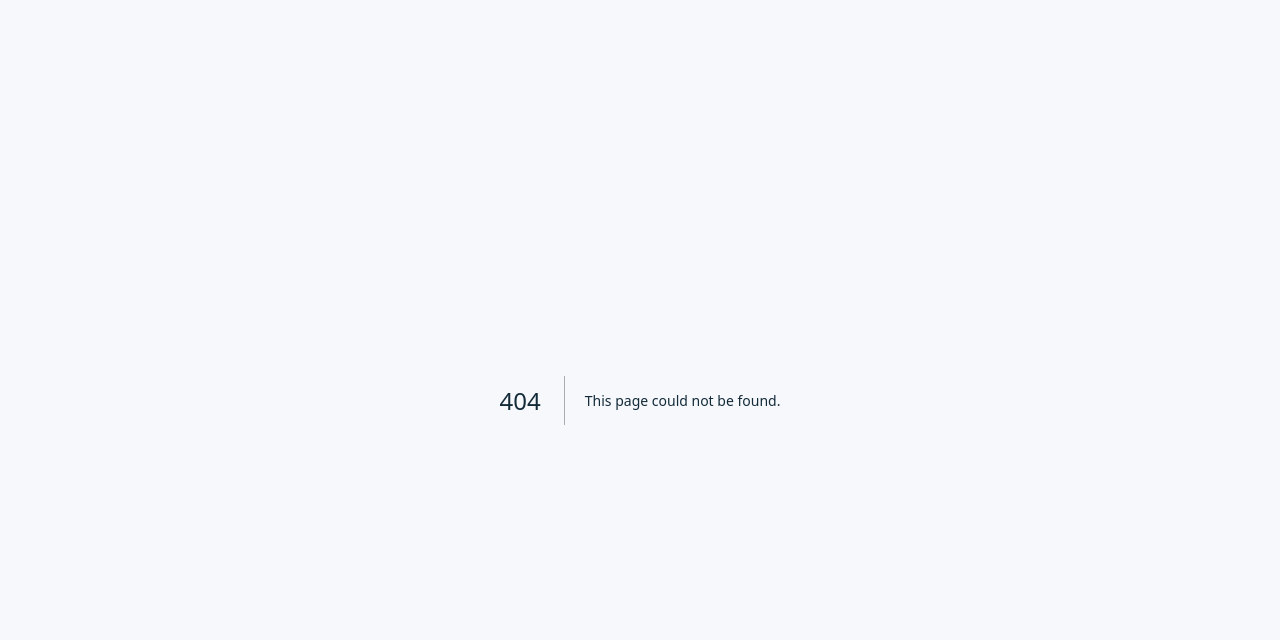
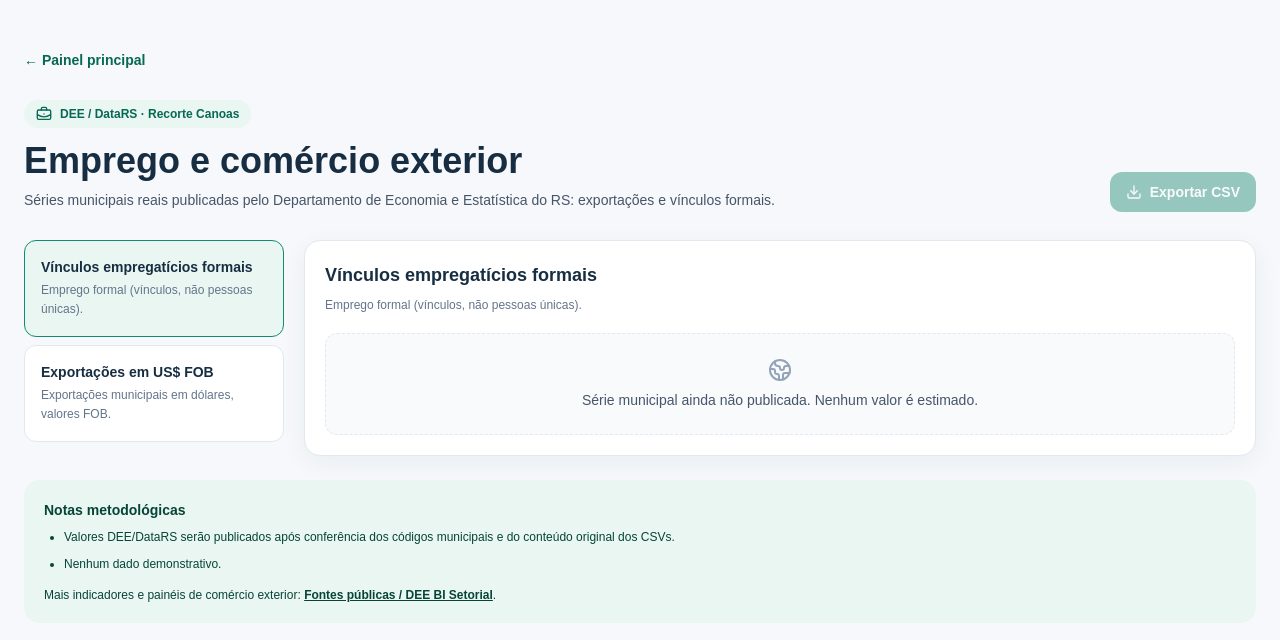
Before and after one commit to marcianolima/webgis-empreender-canoas, a Next.js app: page /trabalho in a window 1280 px wide. Before the commit this address had no page. Shown: the top 640 px of the page. Built offline with nearby package versions, Linux system fonts and the light colour scheme.

Commit message:
feat: municipality-specific DEE export and RAIS employment dashboard with source CSV links

```diff
--- /dev/null
+++ b/public/data/dee.json
@@ -0,0 +1,15 @@
+{
+  "schemaVersion": 1,
+  "status": "not_loaded",
+  "territory": "4304606",
+  "municipality": "Canoas",
+  "generatedAt": null,
+  "observations": [],
+  "quality": {
+    "errors": [],
+    "notes": [
+      "Valores DEE/DataRS serão publicados após conferência dos códigos municipais e do conteúdo original dos CSVs.",
+      "Nenhum dado demonstrativo."
+    ]
+  }
+}
--- /dev/null
+++ b/src/app/trabalho/page.tsx
@@ -0,0 +1,4 @@
+import type { Metadata } from "next";
+import { DeeDashboard } from "@/components/dee-dashboard";
+export const metadata: Metadata={title:"Emprego e Exportações | Canoas Empreende",description:"Vínculos formais e exportações de Canoas com dados municipais oficiais DEE/DataRS."};
+export default function TrabalhoPage(){return <DeeDashboard/>;}
--- /dev/null
+++ b/src/components/dee-dashboard.tsx
@@ -0,0 +1,80 @@
+"use client";
+
+import Link from "next/link";
+import { useEffect, useMemo, useState } from "react";
+import { Bar, BarChart, CartesianGrid, ResponsiveContainer, Tooltip, XAxis, YAxis, LineChart, Line } from "recharts";
+import { BriefcaseBusiness, Download, Globe2, ExternalLink } from "lucide-react";
+import type { DeeDocument, DeeObservation } from "@/types/dee";
+
+const base=process.env.NEXT_PUBLIC_BASE_PATH||"";
+const currency=new Intl.NumberFormat("pt-BR",{style:"currency",currency:"USD",maximumFractionDigits:0});
+const number=new Intl.NumberFormat("pt-BR");
+const INDICATORS=[
+  {id:"vinculos_formais",label:"Vínculos empregatícios formais",desc:"Emprego formal (vínculos, não pessoas únicas)."},
+  {id:"exportacoes_usd",label:"Exportações em US$ FOB",desc:"Exportações municipais em dólares, valores FOB."},
+];
+export function DeeDashboard() {
+  const [doc,setDoc]=useState<DeeDocument|null>(null);
+  const [error,setError]=useState("");
+  const [selected,setSelected]=useState("vinculos_formais");
+  useEffect(()=>{
+    const ctrl=new AbortController();
+    fetch(base+"/data/dee.json",{signal:ctrl.signal,cache:"no-store"})
+      .then(r=>{if(!r.ok)throw Error("HTTP "+r.status);return r.json()})
+      .then((d:DeeDocument)=>{if(d.schemaVersion!==1||d.territory!=="4304606")throw Error("Recorte municipal inválido");setDoc(d)})
+      .catch(e=>{if(e.name!=="AbortError")setError(String(e))});
+    return ()=>ctrl.abort();
+  },[]);
+  const rows=useMemo(()=>doc?.observations.filter(r=>r.metric===selected).sort((a,b)=>a.year-b.year)||[],[doc,selected]);
+  const latest=rows.at(-1);
+  const format=(row:DeeObservation|undefined) => row?(selected==="exportacoes_usd"?currency.format(row.value):number.format(row.value)):"Não disponível";
+  const exportCsv=()=>{
+    if(!doc?.observations.length)return;
+    const rows=[["municipio","indicador","ano","valor","unidade","fonte"],
+      ...doc.observations.map(r=>["4304606",r.metric,String(r.year),String(r.value),r.unit,r.sourceUrl])];
+    const csv="\ufeff"+rows.map(r=>r.map(v=>'"'+v.replaceAll('"','""')+'"').join(";")).join("\r\n");
+    const url=URL.createObjectURL(new Blob([csv],{type:"text/csv;charset=utf-8"}));
+    const a=document.createElement("a");a.href=url;a.download="canoas-dee-emprego-exportacoes.csv";a.click();URL.revokeObjectURL(url);
+  };
+  return <main className="mx-auto max-w-[1400px] px-4 py-8 text-ink sm:px-6 sm:py-12">
+    <Link href="/" className="text-sm font-semibold text-brand-700">← Painel principal</Link>
+    <div className="mt-7 flex flex-wrap items-end justify-between gap-4">
+      <div><span className="inline-flex items-center gap-2 rounded-full bg-brand-50 px-3 py-1.5 text-xs font-bold text-brand-700"><BriefcaseBusiness size={16}/> DEE / DataRS · Recorte Canoas</span>
+      <h1 className="mt-3 text-2xl font-extrabold sm:text-4xl">Emprego e comércio exterior</h1>
+      <p className="mt-2 max-w-3xl text-sm leading-relaxed text-slate-600">Séries municipais reais publicadas pelo Departamento de Economia e Estatística do RS: exportações e vínculos formais.</p></div>
+      <button disabled={!doc?.observations.length} onClick={exportCsv} className="flex items-center gap-2 rounded-xl bg-brand-600 px-4 py-2.5 text-sm font-semibold text-white disabled:opacity-40"><Download size={16}/> Exportar CSV</button>
+    </div>
+    {error&&<p role="alert" className="mt-6 rounded-xl bg-red-50 p-4 text-sm text-red-800">{error}</p>}
+    {doc?.quality.errors.length? <details className="mt-6 rounded-xl bg-amber-50 p-4 text-sm text-amber-900"><summary className="cursor-pointer font-semibold">Avisos sobre dados disponíveis</summary>{doc.quality.errors.map((e,i)=><p key={i} className="mt-2">{e}</p>)}</details>:null}
+    <div className="mt-7 grid gap-5 lg:grid-cols-[260px_minmax(0,1fr)]">
+      <nav className="flex flex-col gap-2" aria-label="Indicador econômico">
+        {INDICATORS.map(i=><button key={i.id} onClick={()=>setSelected(i.id)} aria-current={selected===i.id?"page":undefined} className={"rounded-xl border p-4 text-left text-sm "+(selected===i.id?"border-brand-500 bg-brand-50":"border-slate-200 bg-white")}><strong>{i.label}</strong><span className="mt-1 block text-xs leading-relaxed text-slate-500">{i.desc}</span></button>)}
+      </nav>
+      <section className="min-w-0 rounded-2xl border border-slate-200 bg-white p-5 shadow-card">
+        <h2 className="text-lg font-bold">{INDICATORS.find(i=>i.id===selected)?.label}</h2>
+        <p className="mt-2 text-xs text-slate-500">{INDICATORS.find(i=>i.id===selected)?.desc}</p>
+        {latest?<>
+          <div className="mt-5 rounded-xl bg-brand-50 p-4">
+            <p className="text-xs font-semibold text-brand-700">Última competência anual disponível · {latest.year}</p>
+            <p className="mt-2 break-words text-2xl font-extrabold sm:text-3xl">{format(latest)}</p>
+            <p className="mt-1 text-xs text-slate-600">Unidade: {latest.unit} · Território: Canoas (4304606)</p>
+          </div>
+          <div className="mt-6 h-[295px] w-full" role="img" aria-label={INDICATORS.find(i=>i.id===selected)?.label}>
+            <ResponsiveContainer width="100%" height="100%">
+              <LineChart data={rows} margin={{left:0,right:16,bottom:0}}>
+                <CartesianGrid vertical={false} stroke="#e4ebef"/><XAxis dataKey="year" tick={{fontSize:11}}/><YAxis width={70} tick={{fontSize:10}} tickFormatter={v=>number.format(Number(v))}/><Tooltip formatter={v=>selected==="exportacoes_usd"?currency.format(Number(v)):number.format(Number(v))}/><Line type="monotone" dataKey="value" name={latest.label} stroke="#087f66" strokeWidth={3} dot={{r:3}}/>
+              </LineChart>
+            </ResponsiveContainer>
+          </div>
+          <div className="mt-4 flex flex-col gap-2">{rows.map(r=><div key={r.year} className="flex justify-between border-b border-slate-100 py-2 text-sm"><span>{r.year}</span><strong>{format(r)}</strong></div>)}</div>
+          <a href={latest.sourceUrl} target="_blank" rel="noopener noreferrer" className="mt-5 inline-flex items-center gap-2 text-xs font-semibold text-brand-700 underline">Consultar CSV oficial no DataRS <ExternalLink size={14}/></a>
+        </>:<div className="mt-5 rounded-xl border border-dashed border-slate-200 bg-slate-50 p-6 text-center text-sm text-slate-600"><Globe2 className="mx-auto mb-2 text-slate-400"/>Série municipal ainda não publicada. Nenhum valor é estimado.</div>}
+      </section>
+    </div>
+    <section className="mt-6 rounded-2xl bg-brand-50 p-5">
+      <h2 className="text-sm font-bold text-brand-900">Notas metodológicas</h2>
+      <ul className="mt-2 list-disc space-y-2 pl-5 text-xs leading-relaxed text-brand-900">{(doc?.quality.notes||[]).map((n,i)=><li key={i}>{n}</li>)}</ul>
+      <p className="mt-3 text-xs text-brand-900">Mais indicadores e painéis de comércio exterior: <Link href="/fontes" className="font-semibold underline">Fontes públicas / DEE BI Setorial</Link>.</p>
+    </section>
+  </main>;
+}
--- /dev/null
+++ b/src/types/dee.ts
@@ -0,0 +1,10 @@
+export type DeeObservation = {
+  metric: string; year: number; value: number; unit: string;
+  territory: "4304606"; label: string; source: string; sourceUrl: string;
+};
+export type DeeDocument = {
+  schemaVersion: number; status: "not_loaded"|"ok"|"partial"; territory: string;
+  municipality: string; generatedAt: string|null;
+  observations: DeeObservation[];
+  quality: {errors:string[];notes:string[]};
+};
```
